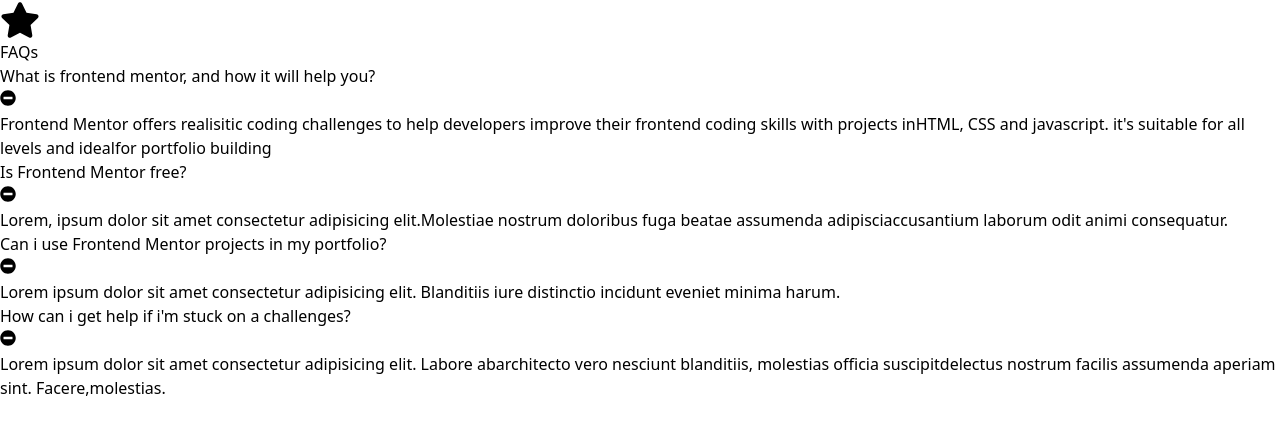
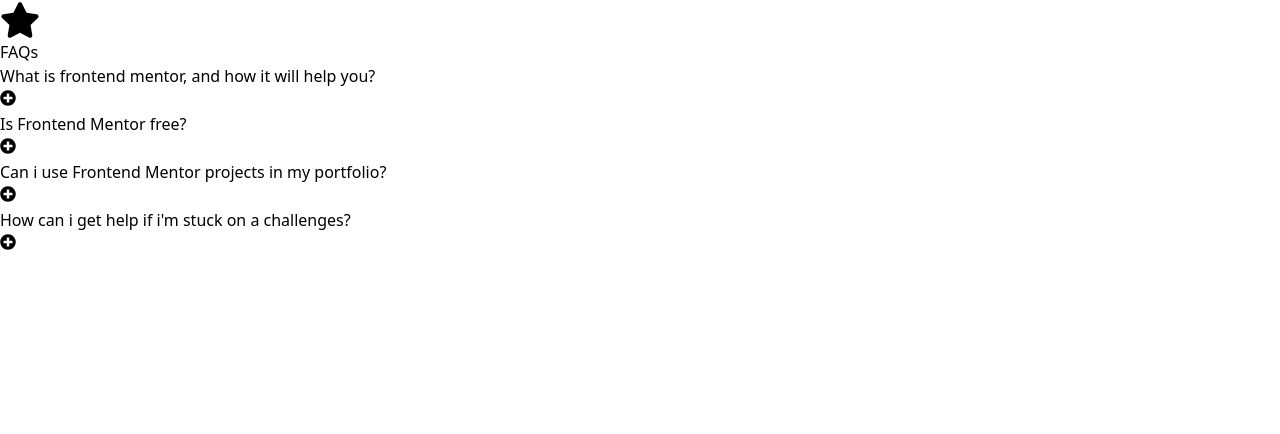
Before and after one commit to OussamaDeghfel/FAQ-Accordion, a React (Vite) app: page / in a window 1280 px wide. Shown: the top 434 px of the page. Built offline with nearby package versions, Linux system fonts and the light colour scheme.

Commit message:
initial show state to true

```diff
--- a/src/Faq.tsx
+++ b/src/Faq.tsx
@@ -2,7 +2,7 @@
 import { FaMinusCircle, FaPlusCircle } from 'react-icons/fa'
 
 const Faq = ({question = "", answer = ""}) => {
-    const [show, setShow] = useState(false)
+    const [show, setShow] = useState(true)
   return (
     <div className="hover:shadow-md p-3 rounded-md">
           <div className="flex text-purple-950 justify-between">
```
